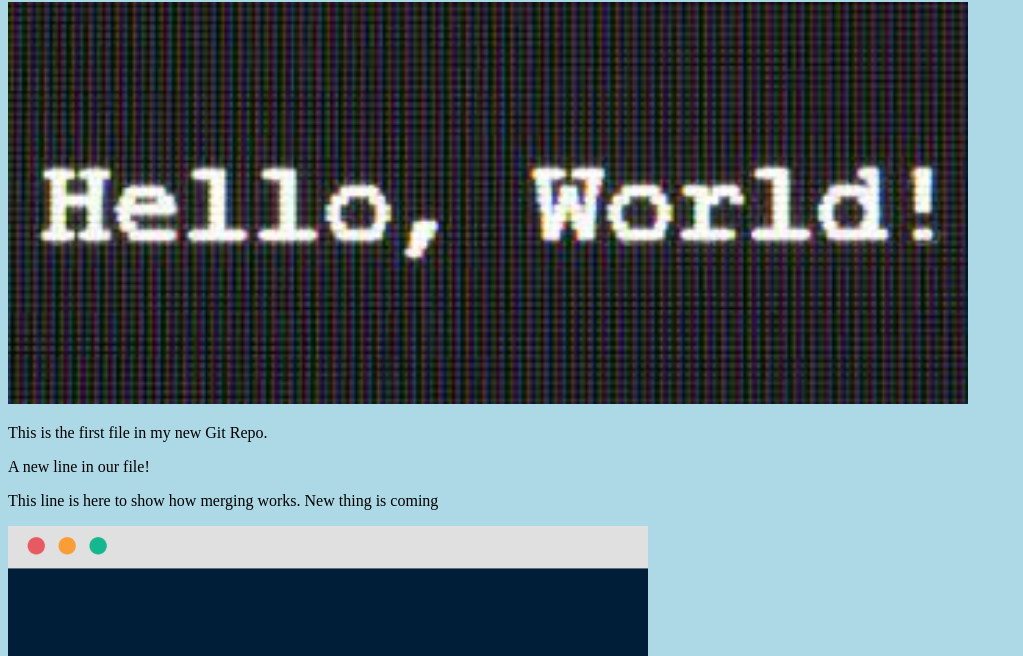
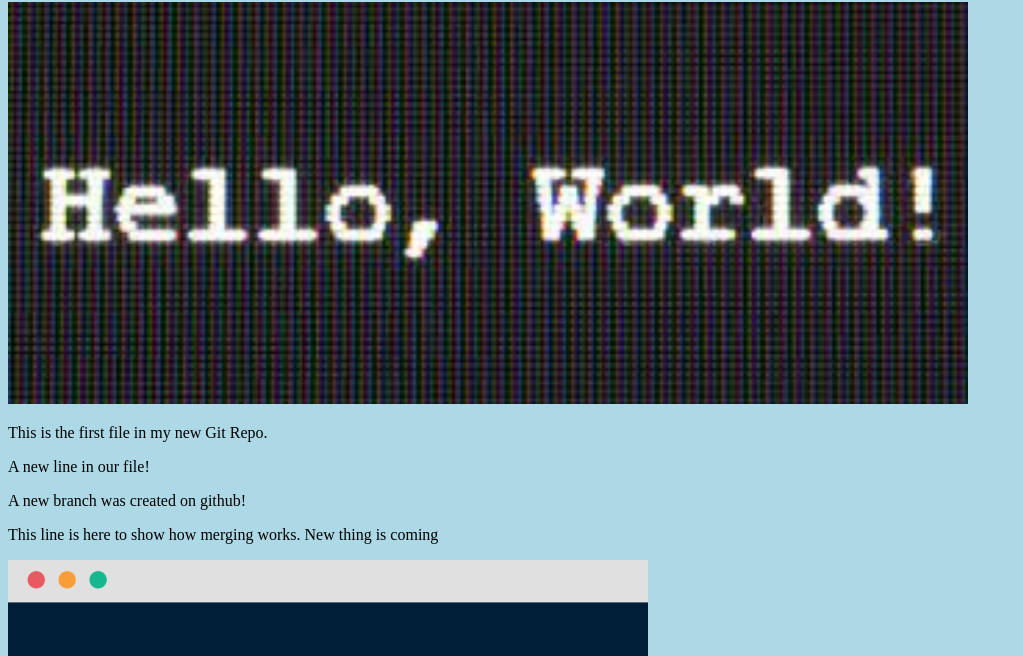
Before and after one commit to QuocThai-254/test_repo, a plain HTML site: page index.html in a window 1280 px wide. Shown: the part 78-734 px from the top of the page, without its empty margins (0-1023 px from the left). Drawn offline with Linux system fonts and the light colour scheme.

Commit message:
Update index.html branch

```diff
--- a/index.html
+++ b/index.html
@@ -11,6 +11,7 @@
 style="width:100%;max-width:960px"></div>
 <p>This is the first file in my new Git Repo.</p>
 <p>A new line in our file!</p>
+<p>A new branch was created on github!</p>
 <p>This line is here to show how merging works. New thing is coming</p>
 <div><img src="img_hello_git.jpg" alt="Hello Git" style="width:100%;max-width:640px"></div>
 
```
